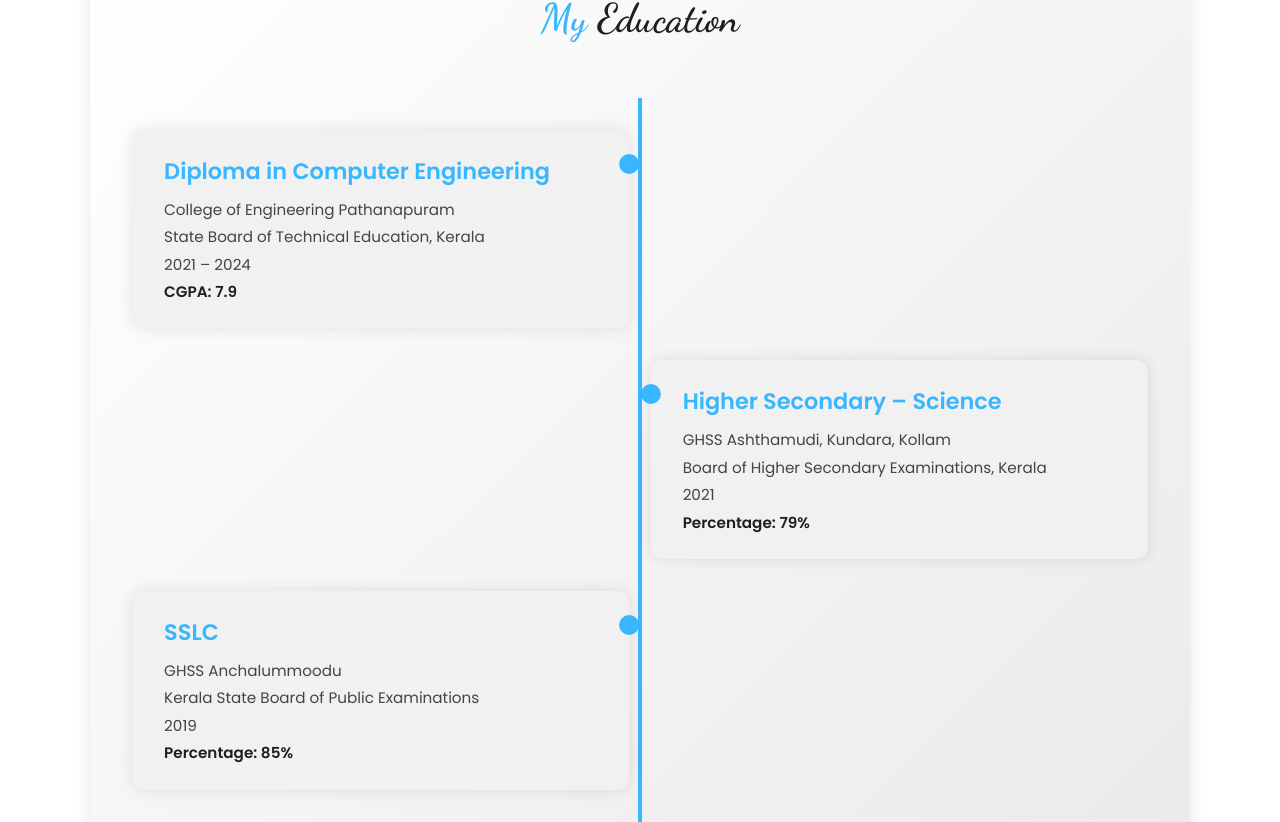
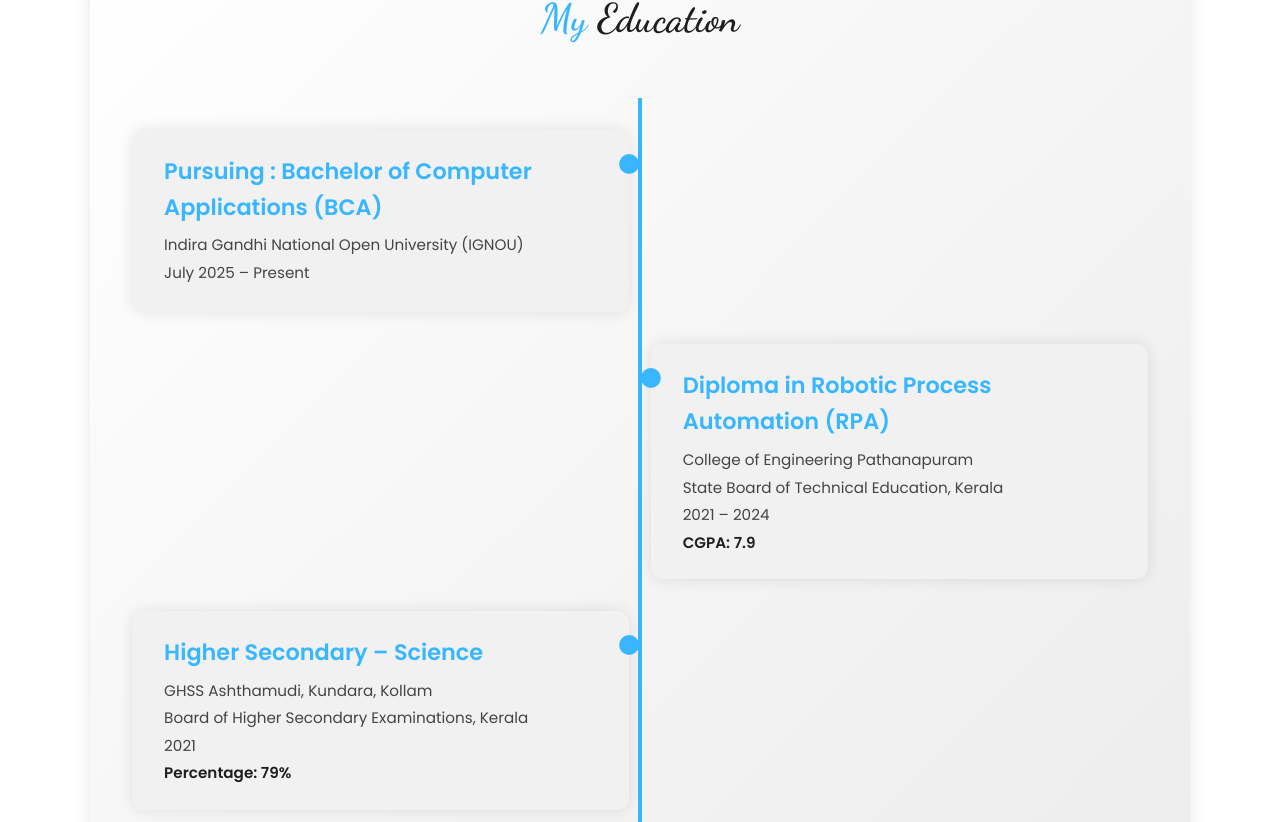
Before and after one commit to me32face/My-Portfolio, a React (Create React App) app: page / in a window 1280 px wide. Shown: the part 4798-5620 px from the top of the page. Built offline with nearby package versions, Linux system fonts and the light colour scheme.

Commit message:
Portfolio updates (#9)
* Portfolio updates (#5)

* update 3 June 11th

* bug-fix June 13th 8.50pm

* Portfolio updates (#5)

* update 3 June 11th

* bug-fix June 13th 8.50pm

* Updated resume on 04/11/25

* Updated in Education details

* Updated in Education details

```diff
--- a/src/components/Education.jsx
+++ b/src/components/Education.jsx
@@ -5,7 +5,14 @@ import '../assets/styles/Education.css';
 const EducationTimeline = () => {
   const educationData = [
     {
-      degree: "Diploma in Computer Engineering",
+      degree: "Pursuing : Bachelor of Computer Applications (BCA)",
+      board: "Indira Gandhi National Open University (IGNOU)",
+      // institute: "College of Engineering Pathanapuram",
+      year: "July 2025 – Present",
+      // score: "CGPA: 7.9"
+    },
+    {
+      degree: "Diploma in Robotic Process Automation (RPA)",
       board: "State Board of Technical Education, Kerala",
       institute: "College of Engineering Pathanapuram",
       year: "2021 – 2024",
```
